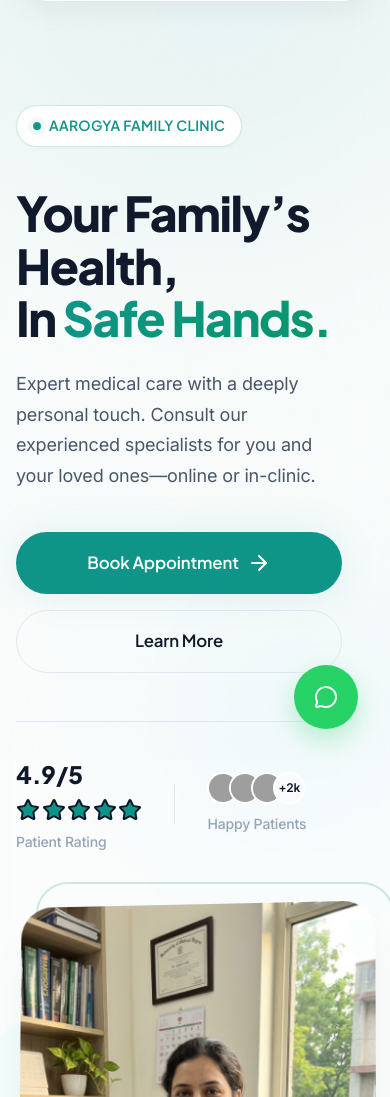
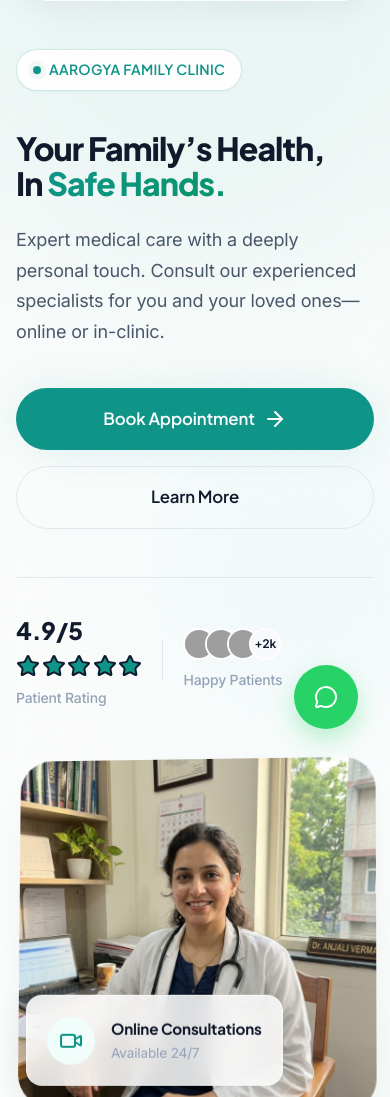
Before and after one commit to robin611126/Aarogya, a website: page index.html in a window 390 px wide. Shown: the part 83-1180 px from the top of the page. Drawn offline with nearby package versions, Linux system fonts and the light colour scheme; grey boxes are pictures that could not be loaded.

Commit message:
feat: implement base global styles and hero section page components

```diff
--- a/css/global.css
+++ b/css/global.css
@@ -11,6 +11,7 @@
 html {
   scroll-behavior: smooth;
   font-size: 16px;
+  overflow-x: clip;
 }
 
 body {
--- a/css/pages.css
+++ b/css/pages.css
@@ -1093,8 +1093,21 @@
     display: none;
   }
 
+  .hero-content {
+    padding-right: 0;
+  }
+
   .hero-image img {
     height: 500px;
+  }
+
+  .hero-image-decoration {
+    display: none;
+  }
+
+  .floating-card {
+    left: 10px;
+    bottom: 20px;
   }
 
   .editorial-about-grid {
@@ -1123,6 +1136,22 @@
 }
 
 @media (max-width: 768px) {
+  .hero {
+    padding: calc(100px + var(--spacing-md)) 0 var(--spacing-xl);
+  }
+
+  .hero-title {
+    font-size: clamp(2rem, 8vw, 3rem);
+  }
+
+  .hero-image img {
+    height: 350px;
+  }
+
+  .hero-stats {
+    gap: 1.25rem;
+  }
+
   .hero-buttons {
     flex-direction: column;
   }
```
